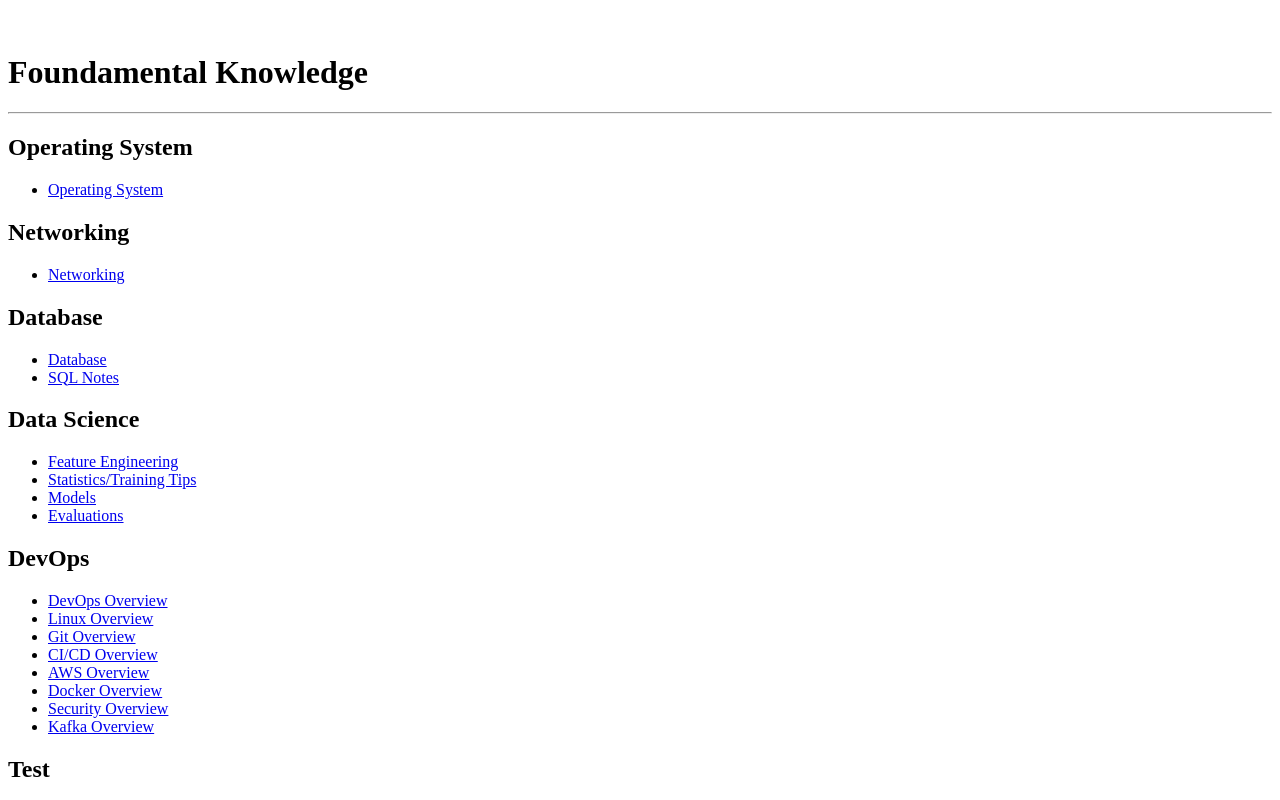
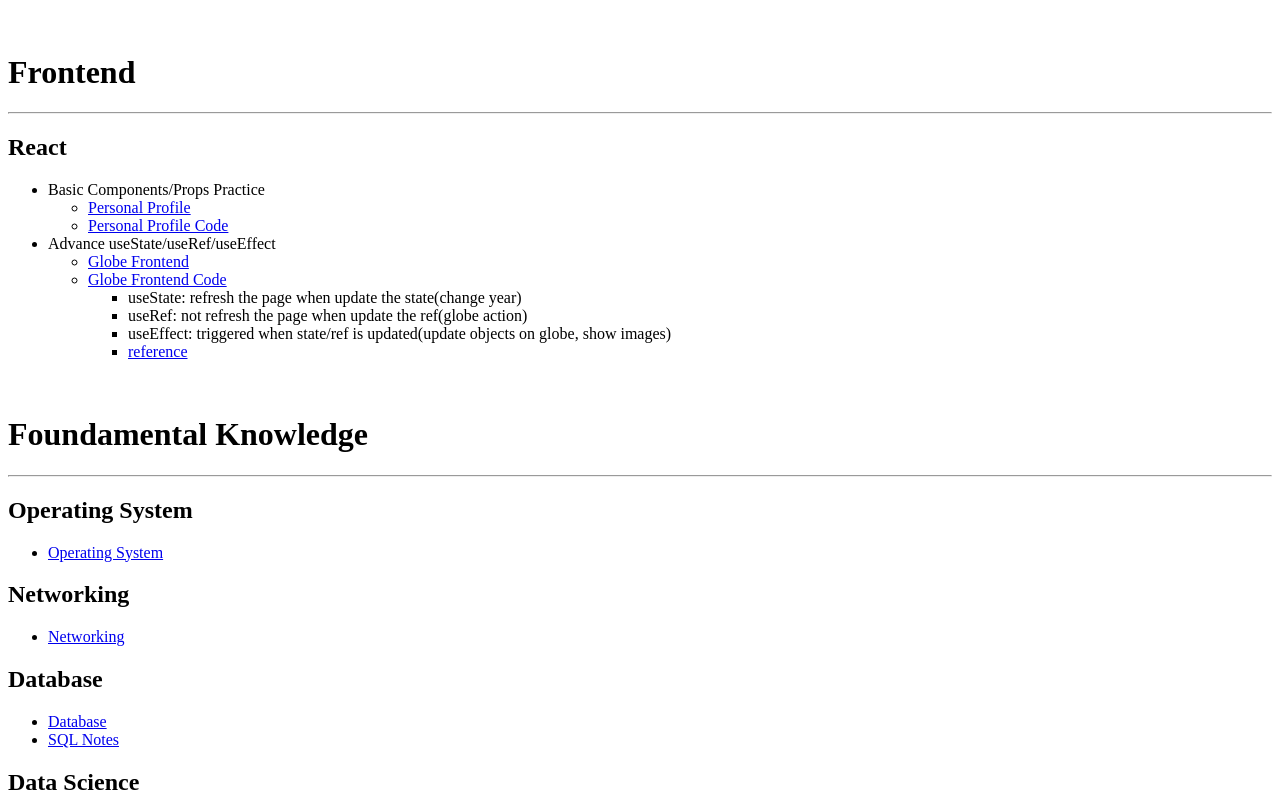
Before and after one commit to danniefairy/Notes, a plain HTML site: page index.html in a window 1280 px wide. Shown: the part 1674-2474 px from the top of the page. Drawn offline with Linux system fonts and the light colour scheme.

Commit message:
add react

```diff
--- a/index.html
+++ b/index.html
@@ -108,6 +108,30 @@
    </ul>
 
    <br>
+
+   <h1>Frontend</h1>
+   <hr>
+   <h2>React</h2>
+   <ul>
+      <li>Basic Components/Props Practice</li>
+      <ul>
+          <li><a target="_blank" href="https://danniefairy.github.io/React-Profile/">Personal Profile</a></li>
+          <li><a target="_blank" href="https://github.com/danniefairy/React-Profile">Personal Profile Code</a></li>
+      </ul>
+      <li>Advance useState/useRef/useEffect</li>
+      <ul>
+          <li><a target="_blank" href="http://127.0.0.1:3000/">Globe Frontend</a></li>
+          <li><a target="_blank" href="https://github.com/danniefairy/Globe-Frontend">Globe Frontend Code</a></li>
+          <ul>
+            <li>useState: refresh the page when update the state(change year)</li>
+            <li>useRef: not refresh the page when update the ref(globe action)</li>
+            <li>useEffect: triggered when state/ref is updated(update objects on globe, show images)</li>
+            <li><a target="_blank" href="https://medium.com/hannah-lin/react-hook-%E7%AD%86%E8%A8%98-%E5%BE%9E%E6%9C%80%E5%9F%BA%E6%9C%AC%E7%9A%84-hook-%E9%96%8B%E5%A7%8B-usestate-useeffect-fee6582d8725">reference</a></li>
+        </ul>
+      </ul>
+  </ul>
+  <br>
+
    <h1>Foundamental Knowledge</h1>
    <hr>
    <h2>Operating System</h2>
```
